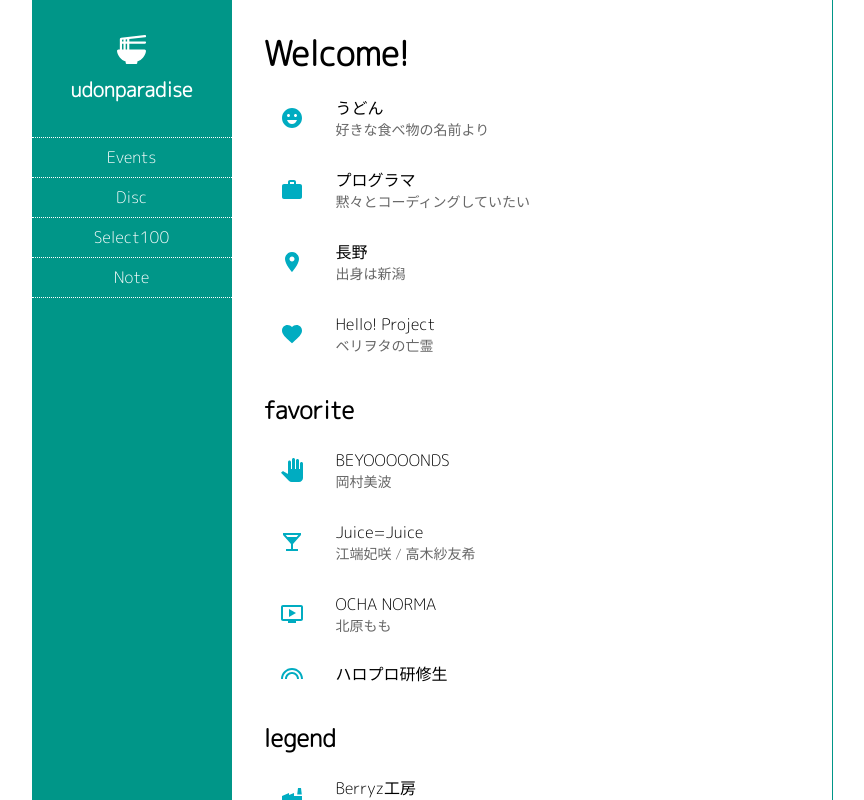
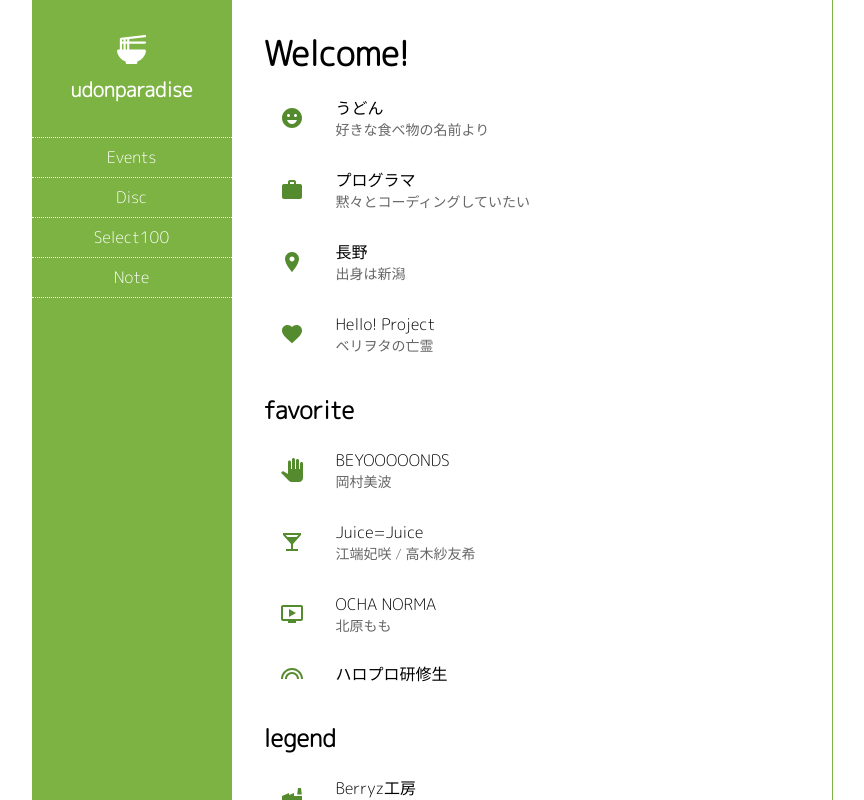
Before and after one commit to udonparadise/home, a React (Create React App) app: page / in a window 1280 px wide. Shown: the whole page, without its empty margins (208-1072 px from the left). Built offline with nearby package versions, Linux system fonts and the light colour scheme.

Commit message:
add react-icons

```diff
--- a/package.json
+++ b/package.json
@@ -18,6 +18,7 @@
     "gh-pages": "^3.2.3",
     "react": "^17.0.2",
     "react-dom": "^17.0.2",
+    "react-icons": "^4.3.1",
     "react-router-dom": "^6.2.1",
     "react-scripts": "5.0.0",
     "typescript": "^4.5.5",
--- a/src/components/noteList/noteListItem.tsx
+++ b/src/components/noteList/noteListItem.tsx
@@ -1,6 +1,6 @@
 import { Avatar, ListItem, ListItemAvatar, ListItemText } from '@mui/material';
-import FlutterDashIcon from '@mui/icons-material/FlutterDash';
 import { note } from '../../model/Note';
+import { FaKiwiBird } from "react-icons/fa";
 
 type NoteListItemProps = {
   note: note
@@ -14,7 +14,7 @@
     <ListItem alignItems='flex-start'>
       <ListItemAvatar>
         <Avatar sx={{ bgcolor: 'secondary.main' }}>
-          <FlutterDashIcon fontSize='large' />
+          <FaKiwiBird />
         </Avatar>
       </ListItemAvatar>
       <ListItemText
--- a/src/theme.js
+++ b/src/theme.js
@@ -6,10 +6,10 @@
   },
   palette: {
     primary: {
-      main: '#009688'
+      main: '#7cb342'
     },
     secondary: {
-      main: '#00acc1'
+      main: '#558b2f'
     },
   },
 });
```
Also changed, not shown: 1 other file (tests, documents, lock files or other folders).
